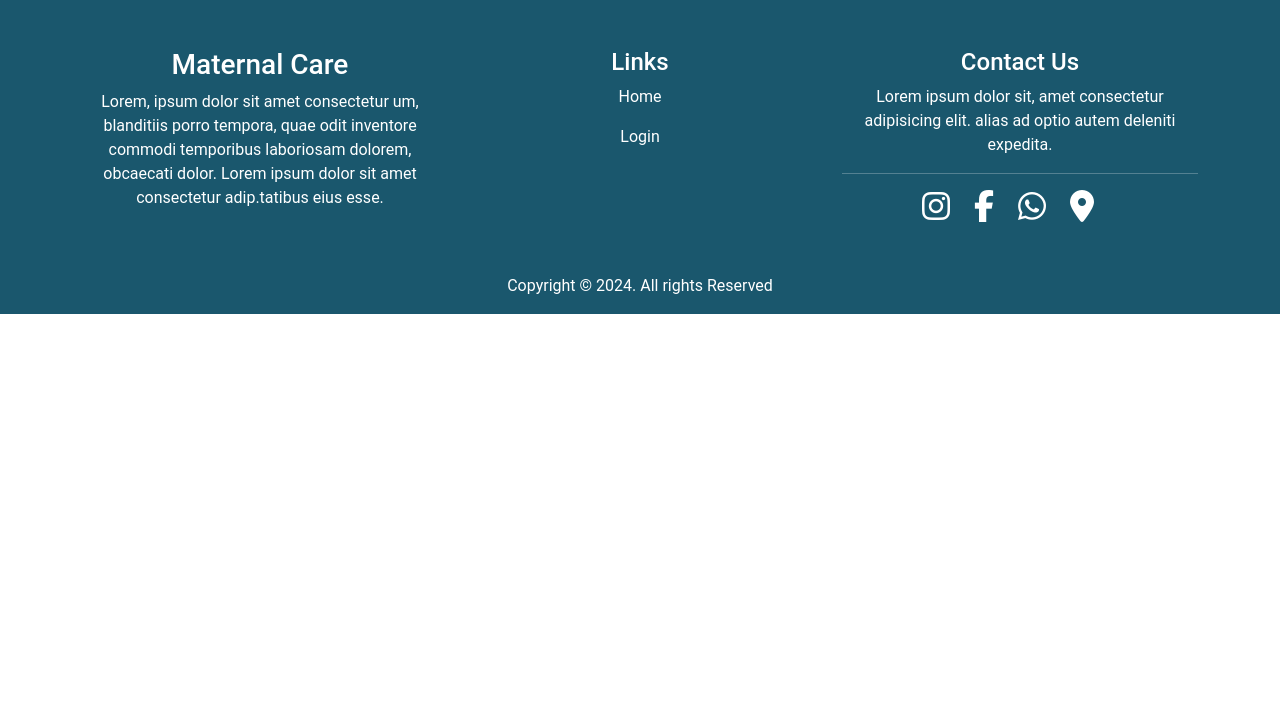
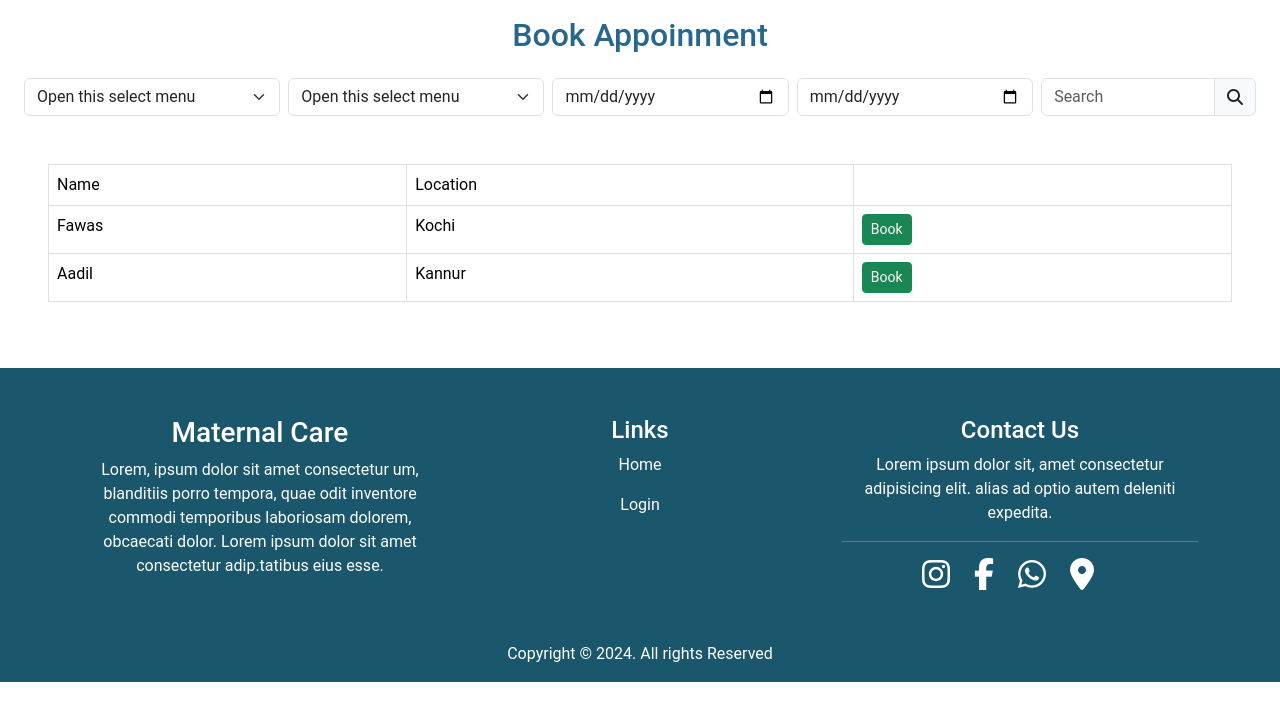
Before and after one commit to aadilmansoor/maternal-care, a React (Create React App) app: page /user/bookings in a window 1280 px wide. Shown: the top 720 px of the page. Built offline with nearby package versions, Linux system fonts and the light colour scheme.

Commit message:
user booking added

```diff
--- a/src/App.js
+++ b/src/App.js
@@ -12,6 +12,7 @@ import {
   LeaveRequest,
   Bookings,
   Categories,
+  ClientBooking,
 } from "./pages";
 
 import { Footer } from "./components";
@@ -35,6 +36,8 @@ function App() {
         <Route path="/bookings" element={<Bookings />} />
         <Route path="/categories" element={<Categories />} />
         <Route path="/admin/verification" element={<ProviderVerification />} />
+        <Route path="/user/bookings" element={<ClientBooking />} />
+
       </Routes>
       <Footer />
     </div>
--- a/src/pages/Admin/ProviderVerification/ProviderVerification.jsx
+++ b/src/pages/Admin/ProviderVerification/ProviderVerification.jsx
@@ -21,14 +21,13 @@ const ProviderVerification = () => {
     }
   };
 
-  if (requestList.length === 0) {
-  }
+
   return (
     <>
       <div className="d-flex justify-content-center align-items-center mt-5 flex-column">
         <h3 className="mb-3">Service Provider Verification</h3>
         <Container>
-          {requestList.length === 0 ? (
+          {requestList?.length === 0 ? (
             <p className="mt-5 text-center">No approval request pending</p>
           ) : (
             <Table responsive>
--- /dev/null
+++ b/src/pages/Client/ClientBooking/ClientBooking.css
@@ -0,0 +1,22 @@
+.appoinment{
+    text-align: center;
+}
+
+.table1{
+    margin: 0 48px;
+    margin-bottom: 50px;
+}
+
+@media screen and (max-width:550px) {
+    .input_group{
+        flex-direction: column;
+        align-items: center;
+    }
+    .table1{
+        margin: 0 24px;
+
+    }
+
+
+
+}
--- /dev/null
+++ b/src/pages/Client/ClientBooking/ClientBooking.jsx
@@ -0,0 +1,91 @@
+import { Button, Form, InputGroup, Modal, Table } from "react-bootstrap";
+import "./ClientBooking.css";
+import { useState } from "react";
+const ClientBooking = () => {
+    const [show, setShow] = useState(false);
+
+    const handleClose = () => setShow(false);
+    const handleShow = () => setShow(true);
+  return (
+    <>
+      <h2 className="appoinment mb-4 mt-3">Book Appoinment</h2>
+      <div className="mb-5 d-flex gap-2 mx-4 input_group">
+        <Form.Select aria-label="Default select example">
+          <option>Open this select menu</option>
+          <option value="1">One</option>
+          <option value="2">Two</option>
+          <option value="3">Three</option>
+        </Form.Select>
+        <Form.Select aria-label="Default select example">
+          <option>Open this select menu</option>
+          <option value="1">One</option>
+          <option value="2">Two</option>
+          <option value="3">Three</option>
+        </Form.Select>
+        <input className=" form-control " type="date" />
+        <input className=" form-control " type="date" />
+        <InputGroup>
+          <Form.Control
+            placeholder="Search"
+            aria-label="Search"
+            aria-describedby="basic-addon1"
+          />
+          <InputGroup.Text id="basic-addon1">
+            <i class="fa-solid fa-magnifying-glass"></i>
+          </InputGroup.Text>
+        </InputGroup>
+      </div>
+      <div className="table1">
+      <Table responsive bordered hover>
+
+        <thead className="p-2">
+          <tr>
+            <th>Name</th>
+            <th>Location</th>
+
+            <th></th>
+          </tr>
+        </thead>
+        <tbody >
+          <tr>
+
+
+            <td>Fawas</td>
+            <td>Kochi</td>
+            <td>
+              <button className="btn btn-sm btn-success" onClick={handleShow}>Book</button>
+            </td>
+          </tr>
+          <tr>
+
+
+            <td>Aadil</td>
+            <td>Kannur</td>
+            <td>
+              <button className="btn btn-sm btn-success" onClick={handleShow}>Book</button>
+            </td>
+          </tr>
+        </tbody>
+
+      </Table>
+      </div>
+      <Modal show={show} onHide={handleClose}>
+        <Modal.Header closeButton>
+          <Modal.Title>Confirm Booking</Modal.Title>
+        </Modal.Header>
+        <Modal.Body>Woohoo, you are reading this text in a modal!</Modal.Body>
+        <Modal.Footer>
+          <Button variant="danger" onClick={handleClose}>
+            Cancel
+          </Button>
+          <Button variant="success" onClick={handleClose}>
+            Confirm
+          </Button>
+        </Modal.Footer>
+      </Modal>
+    </>
+
+  );
+};
+
+export default ClientBooking;
--- a/src/pages/index.js
+++ b/src/pages/index.js
@@ -8,3 +8,4 @@ export { default as Home } from "./Home/Home";
 export { default as Login } from "./Login/Login";
 export { default as ProviderDashboard } from "./Service_Provider/ProviderDashboard/ProviderDashboard";
 export { default as SpRegister } from "./Service_Provider/SpRegister";
+export { default as ClientBooking } from "./Client/ClientBooking/ClientBooking";
```
